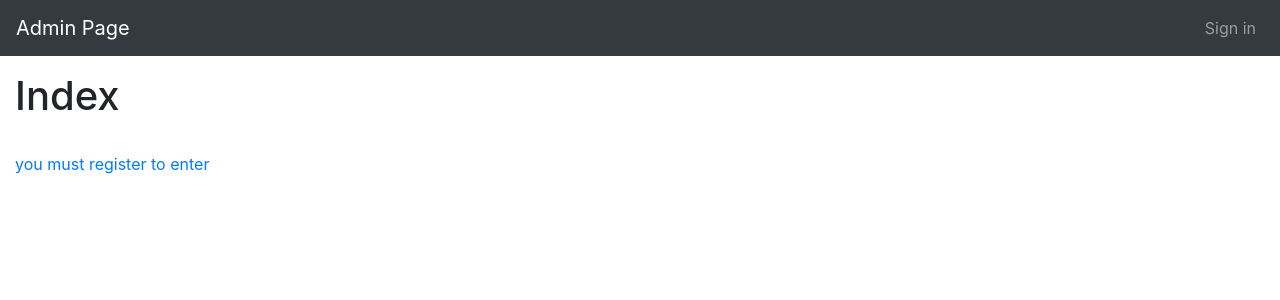
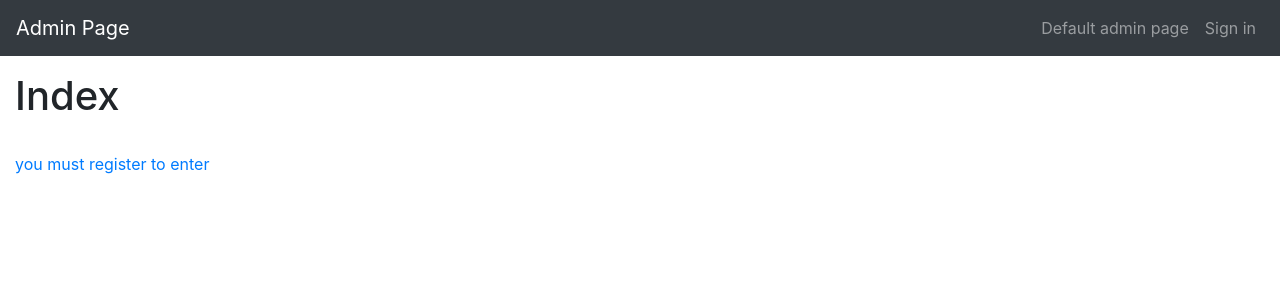
Before and after one commit to gennadyterekhov/ambirel_admin_page, a Django app: page / in a window 1280 px wide. Shown: the top 300 px of the page. Run offline with Django 3.2, Linux system fonts and the light colour scheme; parts of the project's set-up code (start-up, migrations or seed data) failed here and were passed over; some libraries are stand-ins or nearby versions.

Commit message:
new version

```diff
--- a/templates/header.html
+++ b/templates/header.html
@@ -42,11 +42,13 @@
           </ul>
           <ul class="nav navbar-nav navbar-right">
             <li class="nav-item">
+              <a class="nav-link" href="/admin/">Default admin page</a>
+            </li>
+            <li class="nav-item">
               {% if request.session.user_id %}
                 <div class="container">
                   <div class="row">
-                    <div class="col"><a class="nav-link" href="/admin/">Default</a></div>
-                    <!-- <div class="col">Logged in as: {{ user }} |</div> -->
+
                     <div class="col"><a class="nav-link" href="{% url 'registration:logout' %}">Logout</a></div>
                   </div>
                 </div>
--- a/user/admin.py
+++ b/user/admin.py
@@ -2,4 +2,4 @@ from django.contrib import admin
 
 from user.models import User
 
-admin.site.register(User)
+# admin.site.register(User)
```
Also changed, not shown: db.sqlite3.
